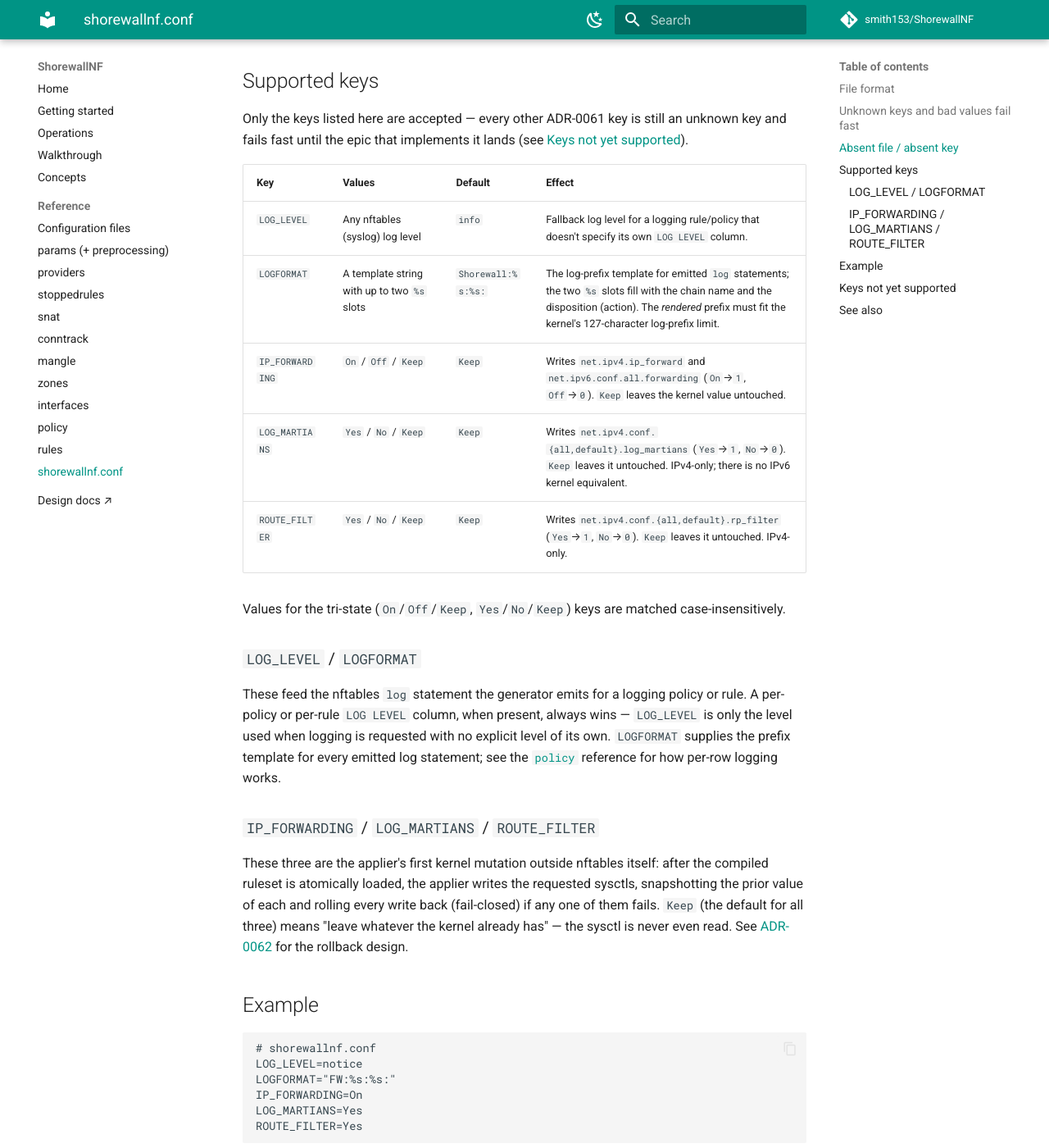
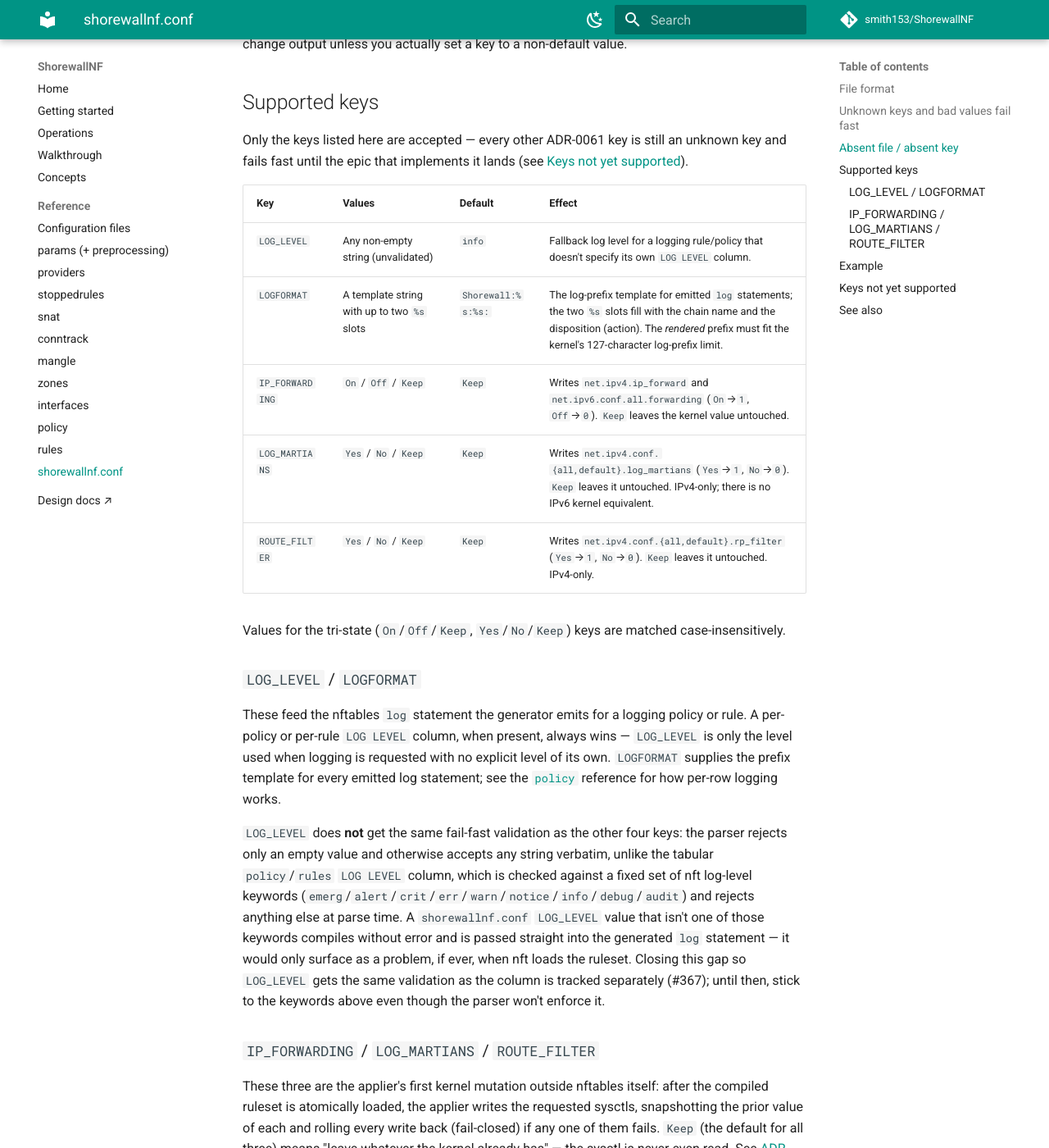
Before and after one commit to smith153/ShorewallNF, an MkDocs documentation site: the page built from docs/reference/shorewallnf-conf.md, in a window 1280 px wide and 1400 px high, scrolled down 1131 px. Shown: the whole window at 82% size. Built offline with MkDocs 1.6.1 and Material for MkDocs 9.7.7, drawn with Linux system fonts in a browser that asks for light colours; comment, search, counter and statistics services are not loaded; some of the changed text lies outside the part shown.

Commit message:
docs(reference): correct LOG_LEVEL validation claim in shorewallnf.conf
_convert_log_level only rejects an empty value; any other string is
accepted unvalidated, unlike the tabular LOG LEVEL column's fixed
keyword set. Document the actual permissive behavior and point to
#367, which tracks closing the gap.

```diff
--- a/docs/reference/shorewallnf-conf.md
+++ b/docs/reference/shorewallnf-conf.md
@@ -27,7 +27,9 @@ A firewall compiler that silently ignores a setting is worse than one that refus
   implement (e.g. `STARTUP_ENABLED`, `IPTABLES`) — is a hard error naming the file, line, and
   key: `shorewallnf.conf:12: unknown setting 'STARTUP_ENABLED'`.
 - A **malformed value** for a known key (not one of its accepted values, too long, etc.) is a
-  hard error with the same file/line/key context.
+  hard error with the same file/line/key context — with one exception: `LOG_LEVEL` only rejects
+  an empty value and otherwise accepts anything; see
+  [`LOG_LEVEL` / `LOGFORMAT`](#log_level-logformat) below.
 - A **malformed line** (no `=`, empty key, bad key charset) is a hard error.
 
 There is no warn-and-ignore and no partial acceptance — the compile stops at the first
@@ -47,7 +49,7 @@ fails fast until the epic that implements it lands (see [Keys not yet supported]
 
 | Key | Values | Default | Effect |
 |-----|--------|---------|--------|
-| `LOG_LEVEL` | Any nftables (syslog) log level | `info` | Fallback log level for a logging rule/policy that doesn't specify its own `LOG LEVEL` column. |
+| `LOG_LEVEL` | Any non-empty string (unvalidated) | `info` | Fallback log level for a logging rule/policy that doesn't specify its own `LOG LEVEL` column. |
 | `LOGFORMAT` | A template string with up to two `%s` slots | `Shorewall:%s:%s:` | The log-prefix template for emitted `log` statements; the two `%s` slots fill with the chain name and the disposition (action). The *rendered* prefix must fit the kernel's 127-character log-prefix limit. |
 | `IP_FORWARDING` | `On` / `Off` / `Keep` | `Keep` | Writes `net.ipv4.ip_forward` and `net.ipv6.conf.all.forwarding` (`On`→`1`, `Off`→`0`). `Keep` leaves the kernel value untouched. |
 | `LOG_MARTIANS` | `Yes` / `No` / `Keep` | `Keep` | Writes `net.ipv4.conf.{all,default}.log_martians` (`Yes`→`1`, `No`→`0`). `Keep` leaves it untouched. IPv4-only; there is no IPv6 kernel equivalent. |
@@ -63,6 +65,16 @@ per-policy or per-rule `LOG LEVEL` column, when present, always wins — `LOG_LE
 level used when logging is requested with no explicit level of its own. `LOGFORMAT` supplies
 the prefix template for every emitted log statement; see the
 [`policy`](policy.md#log-level) reference for how per-row logging works.
+
+`LOG_LEVEL` does **not** get the same fail-fast validation as the other four keys: the parser
+rejects only an empty value and otherwise accepts any string verbatim, unlike the tabular
+`policy`/`rules` `LOG LEVEL` column, which is checked against a fixed set of nft log-level
+keywords (`emerg`/`alert`/`crit`/`err`/`warn`/`notice`/`info`/`debug`/`audit`) and rejects
+anything else at parse time. A `shorewallnf.conf` `LOG_LEVEL` value that isn't one of those
+keywords compiles without error and is passed straight into the generated `log` statement — it
+would only surface as a problem, if ever, when nft loads the ruleset. Closing this gap so
+`LOG_LEVEL` gets the same validation as the column is tracked separately (#367); until then,
+stick to the keywords above even though the parser won't enforce it.
 
 ### `IP_FORWARDING` / `LOG_MARTIANS` / `ROUTE_FILTER`
 
```
